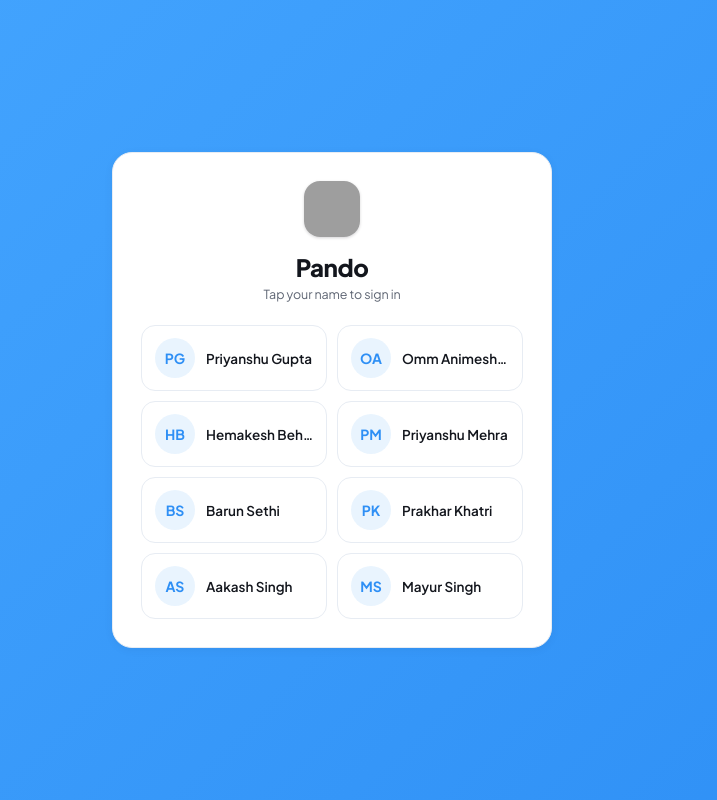
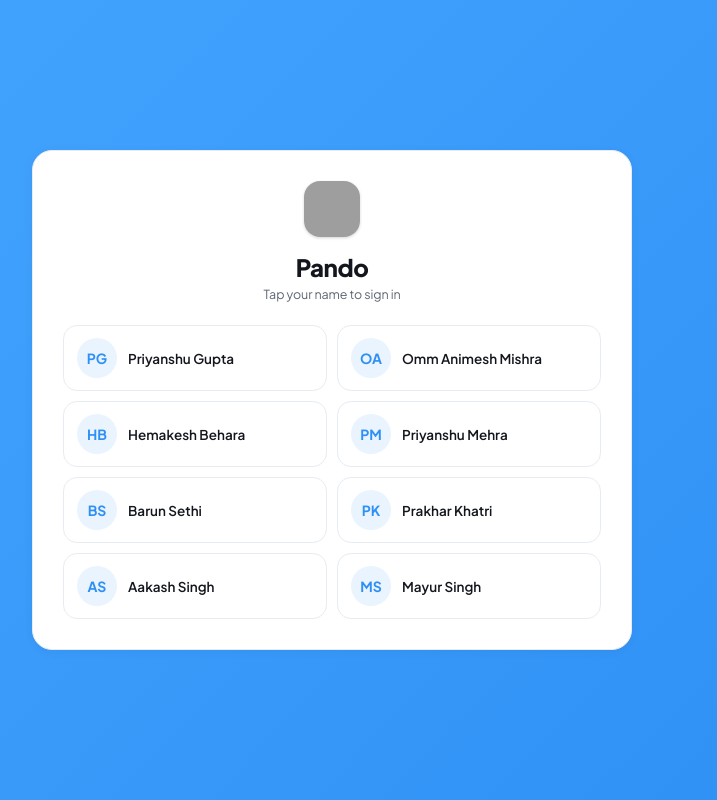
Before and after one commit to priiiyanshu-7/pando, a React (Vite) app: page / in a window 1280 px wide. Shown: the whole page, without its empty margins (308-1025 px from the left). Built offline with nearby package versions, Linux system fonts and the light colour scheme; no server answers; grey boxes are pictures that could not be loaded.

Commit message:
Login: widen card so traveller names don't truncate
Co-Authored-By: Claude Opus 4.8 (1M context) <noreply@anthropic.com>

```diff
--- a/src/components/Login.jsx
+++ b/src/components/Login.jsx
@@ -33,7 +33,7 @@ export default function Login() {
 
   return (
     <div style={{ minHeight: "100vh", display: "grid", placeItems: "center", padding: 24, background: "var(--grad)" }}>
-      <div className="card" style={{ width: "100%", maxWidth: 440, padding: 28 }}>
+      <div className="card" style={{ width: "100%", maxWidth: 600, padding: 30 }}>
         <div style={{ display: "flex", flexDirection: "column", alignItems: "center", gap: 12, marginBottom: 22 }}>
           <Logo size={56} radius={16} />
           <div style={{ textAlign: "center" }}>
```
Also changed, not shown: .claude/settings.local.json.
